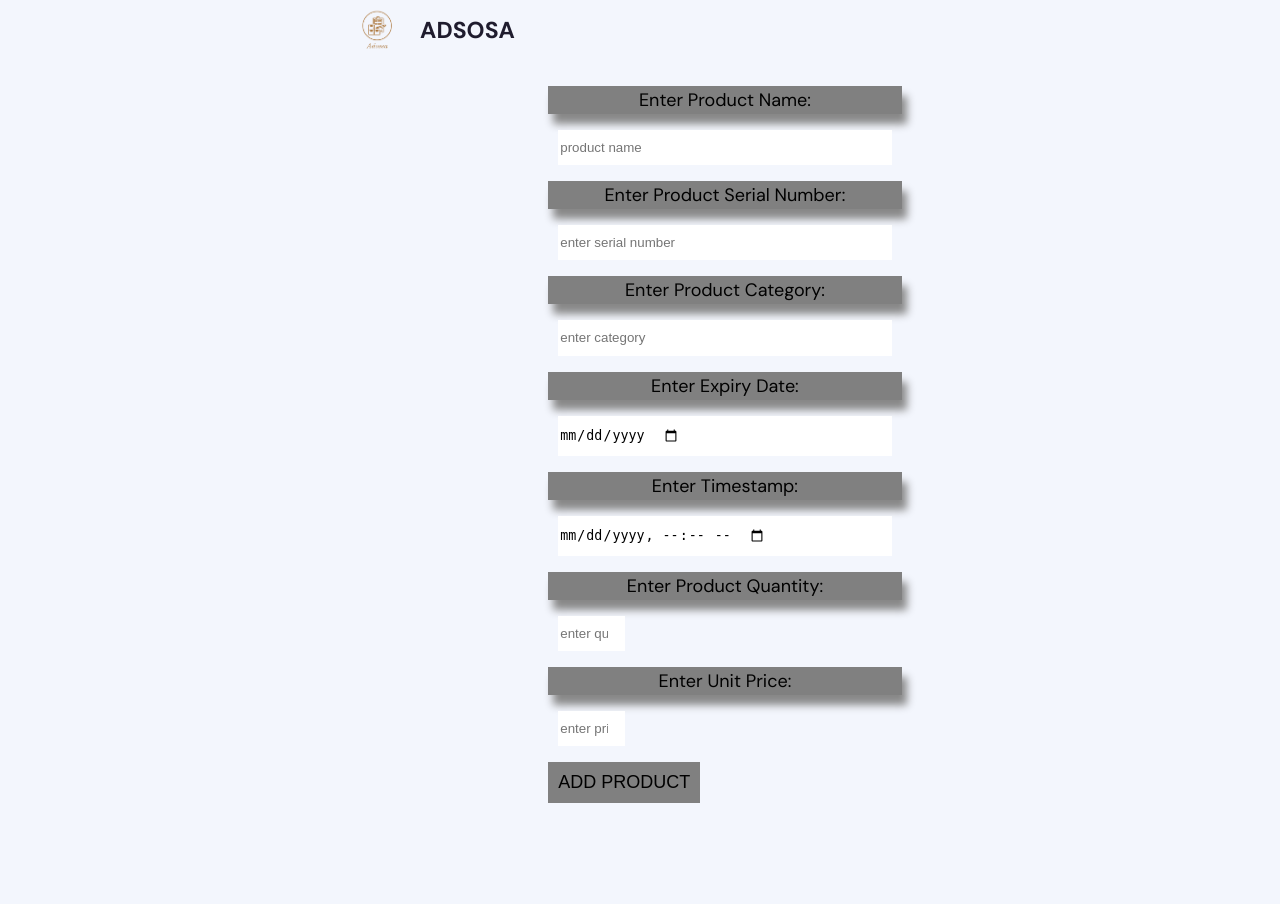
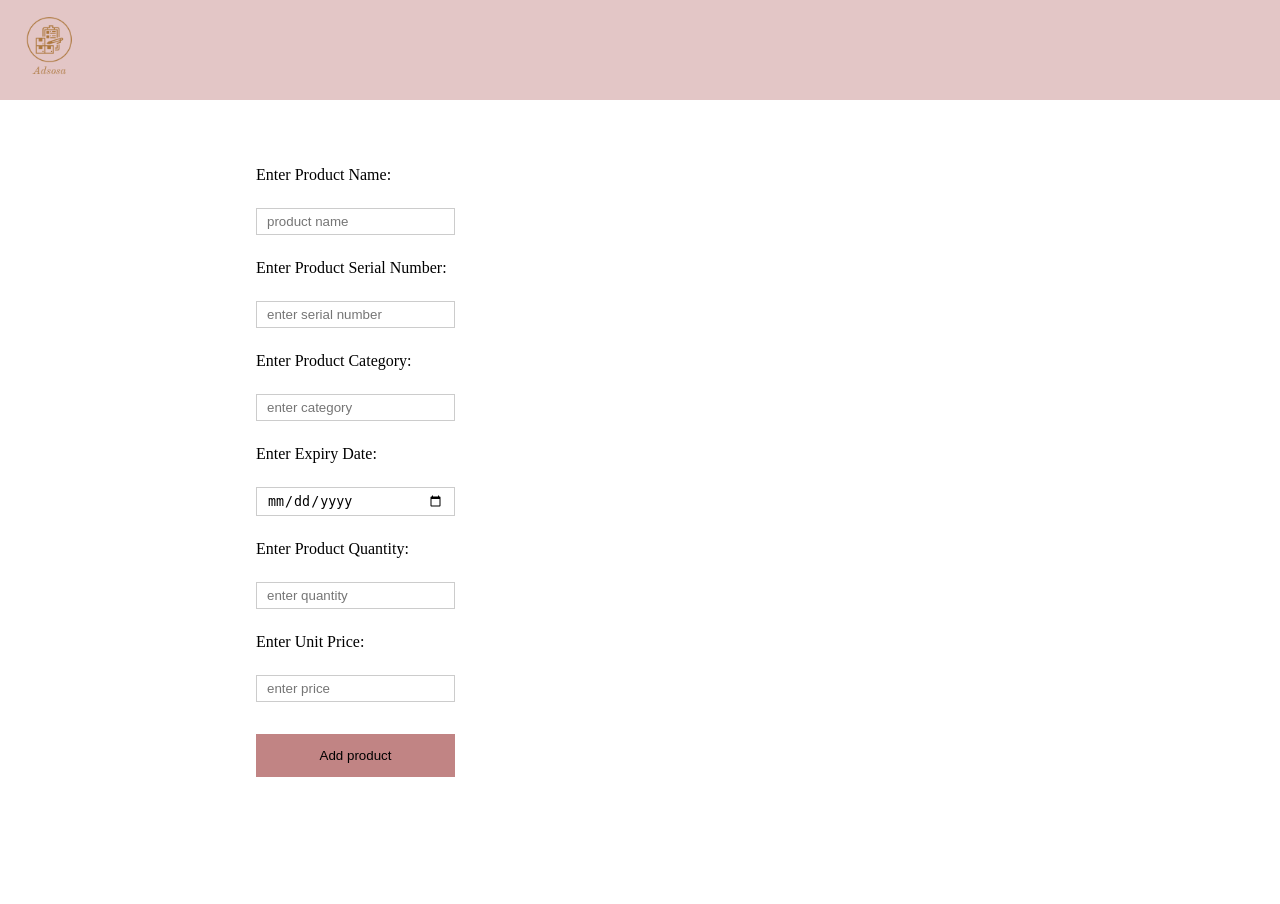
Before and after one commit to AisosaAghedo/Inventory-Management-System-MVP, a Flask app: template frontend/templates/add_product.html in a window 1280 px wide. After the commit the page ends 777 px from the top, so only its background shows below. Run offline with Flask 2, Linux system fonts and the light colour scheme; the template is opened without the code that fills it, so the values that code supplies are empty; some libraries are stand-ins or nearby versions.

Commit message:
add product works now

```diff
--- a/api/views/product.py
+++ b/api/views/product.py
@@ -51,7 +51,6 @@ def post_product():
     """
     if not request.get_json():
         abort(400, description="Not a JSON")
-
     if 'name' not in request.get_json():
         abort(400, description="Missing name")
     if 'serial_number' not in request.get_json():
@@ -62,6 +61,8 @@ def post_product():
         abort(400, description="Missing price ")
     if 'expiry_date' not in request.get_json():
         abort(400, description="Missing expiry_date")
+    if request.get_json().get('quantity') is None:
+        abort(400, description="Missing quantity")
 
 
     data = request.get_json()
@@ -104,6 +105,6 @@ def search_product():
     if req.get('query') is None:
         abort(400, description='Missing query')
     for product in storage.all(Product).values():
-        if (req['query'].lower() in product.name or req["query"].upper() in product.name):
+        if (req['query'].lower() in product.name.lower()):
             products.append(product.to_dict())
     return jsonify(products)
--- a/frontend/app.py
+++ b/frontend/app.py
@@ -41,12 +41,12 @@ def login_post():
     the user has the right credentials"""
 
     login_user(user)
-    return redirect(url_for('product'))
+    return redirect(url_for('products'))
 
 
 @app.route('/products', strict_slashes=False)
 @login_required
-def product():
+def products():
     """ to ensure just people with password can access the product page"""
     current_time = datetime.utcnow().strftime("%d/%m/%Y")
     products = list(storage.all(Product).values())
@@ -55,8 +55,10 @@ def product():
         if product.category not in total_category:
             total_category.append(product.category)
 
+        expiry_date =  product.expiry_date.strftime("%d/%m/%Y")
+
     return render_template('product.html', products=products, total_category=len(total_category), current_time=current_time,
-            total_product=len(products), cache_id=str(uuid4()))
+            total_product=len(products), cache_id=str(uuid4()), expiry_date=expiry_date )
 
 @app.route('/add_product', strict_slashes=False)
 @login_required
--- a/frontend/static/scripts/product.js
+++ b/frontend/static/scripts/product.js
@@ -2,7 +2,7 @@ $(document).ready(function(){
   let url = "http://127.0.0.1:"
   let input = {};
 
-  $(".search-input").change(function(){
+  $(".search-input").on('keyup', function(){
     let search = $("input.search-input").val();
     if (search.length < 1){
       return;
@@ -14,7 +14,7 @@ $(document).ready(function(){
 		dataType: "json",
       contentType: 'application/json',
   		type: "POST",
-  		url: url + "5000" + "/api/product_search",
+  		url: url + "5000" + "/api/products_search",
   		data: JSON.stringify(input),
   		success: function(response, stat){
 
@@ -29,6 +29,7 @@ $(document).ready(function(){
                 <p class="box-content-header">${res.name}</p>
                 <p class="box-content-subheader">${res.category}</p>
                 <p class="box-content-subheader">${res.quantity}</p>
+		<p class="box-content-subheader">${res.expiry_date}</p>
       </div>
       </div>`);
         }
--- a/frontend/static/styles/add_product.css
+++ b/frontend/static/styles/add_product.css
@@ -1,113 +1,51 @@
-@charset "UTF-8";
-@import url("https://fonts.googleapis.com/css?family=DM+Sans:400,500,700&display=swap");
+header{
+ background-color: #A555;
+ width: 100%;
+ height: 100px;
+ position: absolute;
+ top: 0;
+ padding-left: 0;
+ left:0;
+ margin-right: 0;
+ border-bottom: 10;
+}
+.logo{
+ height: 100px;
+ position: absolute;
+ top: 0;
+ bottom: 0;
+ margin-left: 0;
+ left: 0;
+}
+form {
+  border: 1px  #f1f1f1;
+  position: absolute;
+  top: 150px;
+  left: 15rem;
+}
 
-* {
-    box-sizing: border-box;
-  }
+/* Full-width inputs */
+input{
+  width: 100%;
+  padding: 5px 10px;
+  margin: 8px 0;
+  display: inline-block;
+  border: 1px solid #ccc;
+  box-sizing: border-box;
+}
 
-  :root {
-    --app-container: #f3f6fd;
-    --main-color: #1f1c2e;
-    --secondary-color: #4A4A4A;
-  }
+/* Set a style for all buttons */
+input[name=submit] {
+  background-color: rgba(170, 85, 85, 0.721);
+  color: black;
+  padding: 14px 20px;
+  margin: 8px 0;
+  border: none;
+  width: 100%;
+}
 
-  body {
-    width: 100%;
-    height: 113vh;
-    overflow: auto;
-    margin: 0;
-    font-family: "DM Sans", sans-serif;
-    overflow: auto;
-    display: flex;
-    justify-content: center;
-    background-color: var(--app-container);
-  }
 
-  .app-container {
-    width: 100%;
-    display: flex;
-    flex-direction: column;
-    height: -50%;
-    background-color: var(--app-container);
-    transition: 0.2s;
-    max-width: 420px;
-    justify-content: center;
-    align-items: center;
-  }
-
-  .form_page_header{
-    display: flex;
-    font-size: larger;
-    font-weight: bold;
-    justify-content: space-between;
-  }
-
-  img {
-    width: 65px;
-    height: 65px;
-    object-fit: cover;
-    margin-right: 10px;
-  }
-  span {
-    color: var(--main-color);
-    font-size: larger;
-    line-height: 60px;
-    font-weight: bold;
-  }
-
-  label{
-    display: flex;
-    justify-content: center;
-    background-color: grey;
-    border: 2px solid grey;
-    padding: 0px;
-    font-size: 18px;
-    box-shadow: 5px 10px 8px #888888;;
-
-  }
-
-  button{
-    background-color: grey;
-    border: 10px;
-    padding: 10px;
-    font-size: large;
-    margin-bottom: 15px;
-  }
-
-  input[type="text"]{
-
-    display: flex;
-    margin: 10px;
-    border: none;
-    width: 25em;
-    height: 5ex;
-
-  }
-
-  input[type="datetime-local"]{
-
-    display: flex;
-    margin: 10px;
-    border: none;
-    width: 25em;
-    height: 5ex;
-
-  }
-  input[type="date"]{
-
-    display: flex;
-    margin: 10px;
-    border: none;
-    width: 25em;
-    height: 5ex;
-
-  }
-  input[type="number"]{
-
-    display: flex;
-    margin: 10px;
-    border: none;
-    width: 5em;
-    height: 5ex;
-
-  }
+/* Add padding to containers */
+.container {
+  padding: 16px;
+}
--- a/frontend/templates/add_product.html
+++ b/frontend/templates/add_product.html
@@ -3,32 +3,29 @@
     <head>
         <title>ADSOSA</title>
         <link rel="stylesheet" href="static/styles/add_product.css"/>
+	<script src="https://code.jquery.com/jquery-3.2.1.min.js"></script>
+	<script src="{{ url_for('static', filename='scripts/add_product.js')+ '?' + cache_id}}", type="text/javascript"></script>
     </head>
-
     <body>
-        <div class="form_page_header">
-            <img src="../static/images/logo.png" img alt="Page_logo"/>
-            <span>ADSOSA</span>
-        </div>
-
-        <div class="app-container">
-        <form action="1-index.html" method="post">
-            <label for="Product Name">Enter Product Name:</label>
-            <p><input type = "text" placeholder="product name" required></p>
-            <label for="Product Serial Number">Enter Product Serial Number:</label>
-            <p><input type = "text" placeholder="enter serial number" required></p>
-            <label for="Product Category">Enter Product Category:</label>
-            <p><input type = "text" placeholder="enter category" required></p>
-            <label for="expiry date">Enter Expiry Date:</label>
-            <p><input type = "date" placeholder="enter expiry date" required></p>
-            <label for="timestamp">Enter Timestamp:</label>
-            <p><input type = "datetime-local" placeholder="timestamp" required></p>
-            <label for="timestamp">Enter Product Quantity:</label>
-            <p><input type = "number" placeholder="enter quantity" required></p>
-            <label for="price">Enter Unit Price:</label>
-            <p><input type = "number" placeholder="enter price" required></p>
-            <button>ADD PRODUCT</button>
-        </form>
-    </div>
+	    <header>
+		    <img src="static/images/logo.png" alt="" class="logo">
+	    </header>
+	    <form>
+		    <div class="container">
+			    <label for="Product Name">Enter Product Name:</label>
+			    <p><input type = "text" name='name' placeholder="product name" required></p>
+			    <label for="Product Serial Number">Enter Product Serial Number:</label>
+			    <p><input type = "text" name='serial_number' placeholder="enter serial number" required></p>
+			    <label for="Product Category">Enter Product Category:</label>
+			    <p><input type = "text" name='category' placeholder="enter category" required></p>
+			    <label for="expiry date">Enter Expiry Date:</label>
+			    <p><input type = "date" name='expiry_date' placeholder="enter expiry date" required></p>
+			    <label for="quantity">Enter Product Quantity:</label>
+			    <p><input type = "number" name='quantity' placeholder="enter quantity" required></p>
+			    <label for="price">Enter Unit Price:</label>
+			    <p><input type = "number" name='price' placeholder="enter price" required></p>
+			    <p><input type = "button" name='submit'  value="Add product"  required></p>
+		    </div>
+	    </form>
     </body>
 </html>
```
Also changed, not shown: api/app.py (+8 -0 lines), frontend/static/scripts/add_product.js (added, +45 -0 lines), frontend/templates/product.html (+6 -3 lines).
